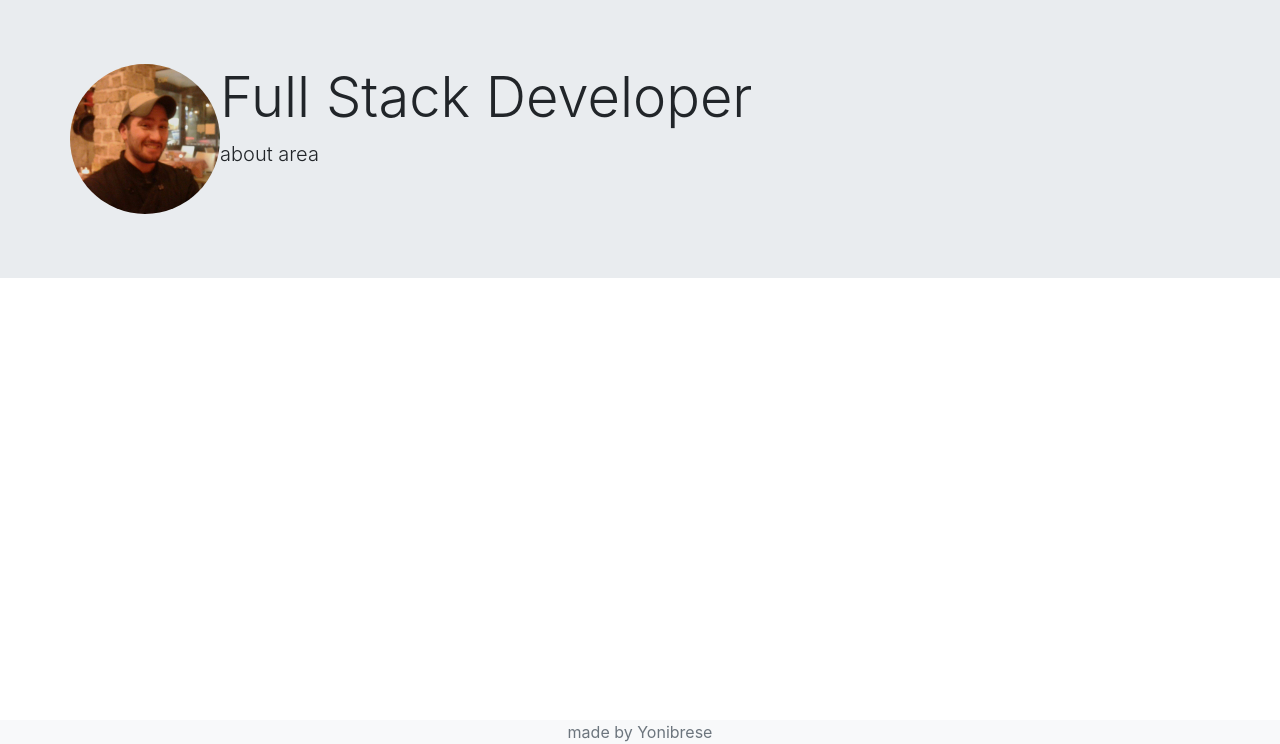
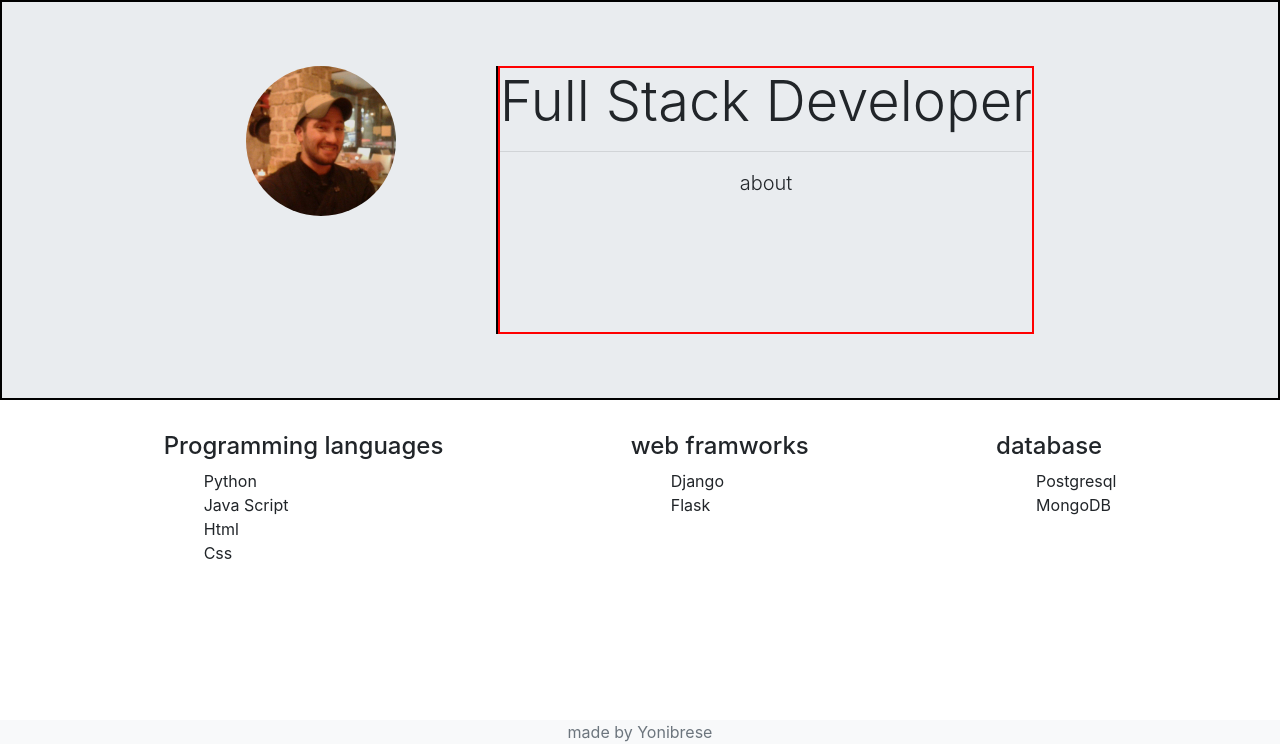
Before and after one commit to Yonibrese/personal_site, a Django app: page / in a window 1280 px wide. Shown: the part 56-800 px from the top of the page. Run offline with Django 3.2, Linux system fonts and the light colour scheme; some libraries are stand-ins or nearby versions.

Commit message:
more styling

```diff
--- a/static/style.css
+++ b/static/style.css
@@ -0,0 +1,30 @@
+#jumbo{
+    display: flex;
+    flex-direction: row;
+    height: 50vh;
+    border: 2px solid black;
+    justify-content: center;
+}
+
+#jumbo_img{
+    border-right: 2px solid black;
+    padding-right: 100px;
+    align-self: center;
+    height: 100%;
+}
+#jumbo_text{
+	border: 2px solid red;
+}
+
+#jumbo_text p{
+	text-align: center;
+	display: block;
+}
+
+#attr{
+	justify-content: space-around;
+}
+
+#attr ul{
+	list-style: none;
+}
--- a/templates/home.html
+++ b/templates/home.html
@@ -6,15 +6,43 @@
 {% block content %}
 <div id="landing">
     <div class="jumbotron jumbotron-fluid" id='jumbo'>
-        <div class="container">
-            <div class="row">
-                <div id="jumbo-img-box">
-                    <img src="{% static 'profile_pic.jpg' %}" class="rounded-circle" height="150px" width="150px">
+        <div class="row">
+            <div id="jumbo_img">
+                <img src="{% static 'profile_pic.jpg' %}" class="rounded-circle" height="150px" width="150px">
+            </div>
+            <div id="jumbo_text">
+                <h1 class="display-4">Full Stack Developer</h1>
+                <hr>
+                <div>
+                    <p class="lead">about</p>
                 </div>
-                <div>
-                    <h1 class="display-4">Full Stack Developer</h1>
-                    <p class="lead">about area</p>
-                </div>
+            </div>
+        </div>
+    </div>
+    <div class="container">
+        <div class="row" id="attr">
+            <div id='languages'>
+                <h4>Programming languages</h4>
+                <ul>
+                    <li>Python</li>
+                    <li>Java Script</li>
+                    <li>Html</li>
+                    <li>Css</li>
+                </ul>
+            </div>
+            <div id='framworks'>
+                <h4>web framworks</h4>
+                <ul>
+                    <li>Django</li>
+                    <li>Flask</li>
+                </ul>
+            </div>
+            <div id="data">
+                <h4>database</h4>
+                <ul>
+                    <li>Postgresql</li>
+                    <li>MongoDB</li>
+                </ul>
             </div>
         </div>
     </div>
```
